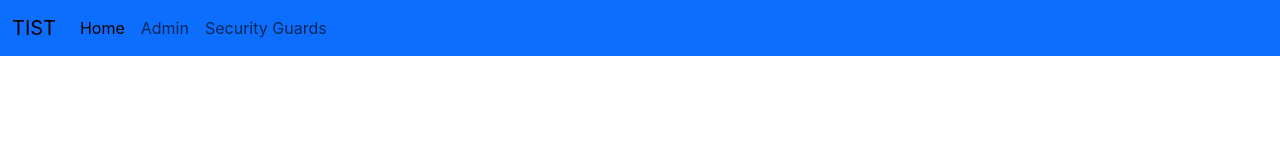
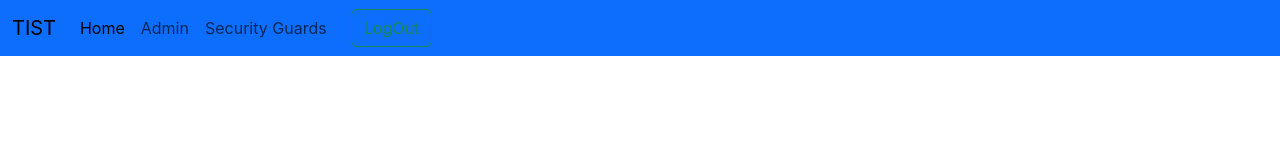
Before and after one commit to Hansel-Sabu/Visitor-Entry, a React (Create React App) app: page / in a window 1280 px wide. Shown: the top 160 px of the page. Built offline with nearby package versions, Linux system fonts and the light colour scheme.

Commit message:
Commited

```diff
--- a/src/components/NavbarHome.jsx
+++ b/src/components/NavbarHome.jsx
@@ -16,6 +16,9 @@ const NavbarHome = () => {
               <a class="nav-link" href="/s">Security Guards</a>
               <a class="nav-link disabled" aria-disabled="true"></a>
             </div>
+            <form class="d-flex" role="search">
+              <button class="btn btn-outline-success me-2" type="submit">LogOut</button>
+            </form>
           </div>
         </div>
       </nav>
```
Lines whose indentation alone changed are shown as unchanged.
